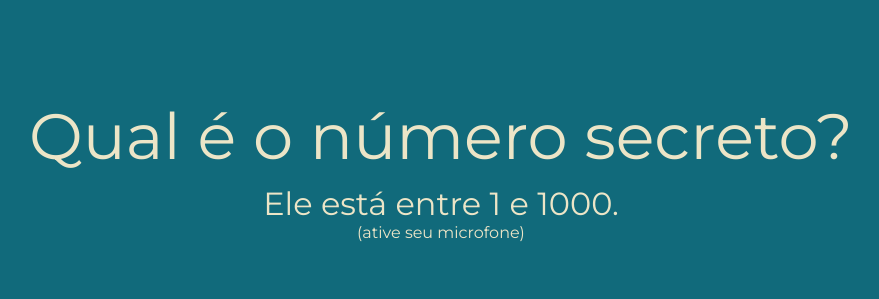
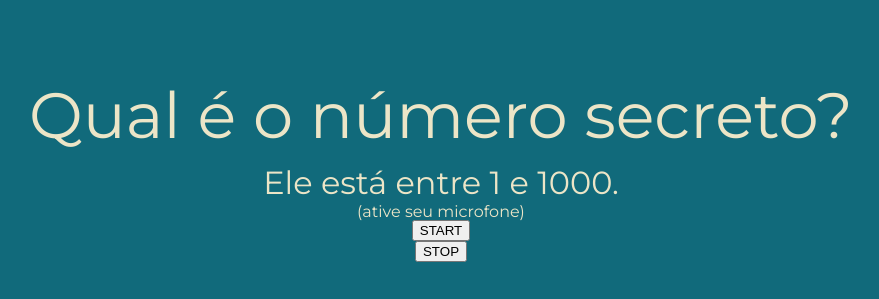
Before and after one commit to Burnox/numero-secreto, a plain HTML site: page index.html in a window 1280 px wide. Shown: the part 208-507 px from the top of the page, without its empty margins (199-1078 px from the left). Drawn offline with nearby package versions, Linux system fonts and the light colour scheme.

Commit message:
Atualizar o index.html
Introdução de dois botões, start e stop, com o intuito de melhorar a captura de áudio.

```diff
--- a/index.html
+++ b/index.html
@@ -30,6 +30,8 @@
       <span id="maior-valor"></span>.
     </h3>
     <h4>(ative seu microfone)</h4>
+    <button id='btn-start'>START</button>
+    <button id='btn-stop'>STOP</button>
 
     <div id="chute" class="menssagem">
       <!-- <div>Seu palpite:</div>
```
